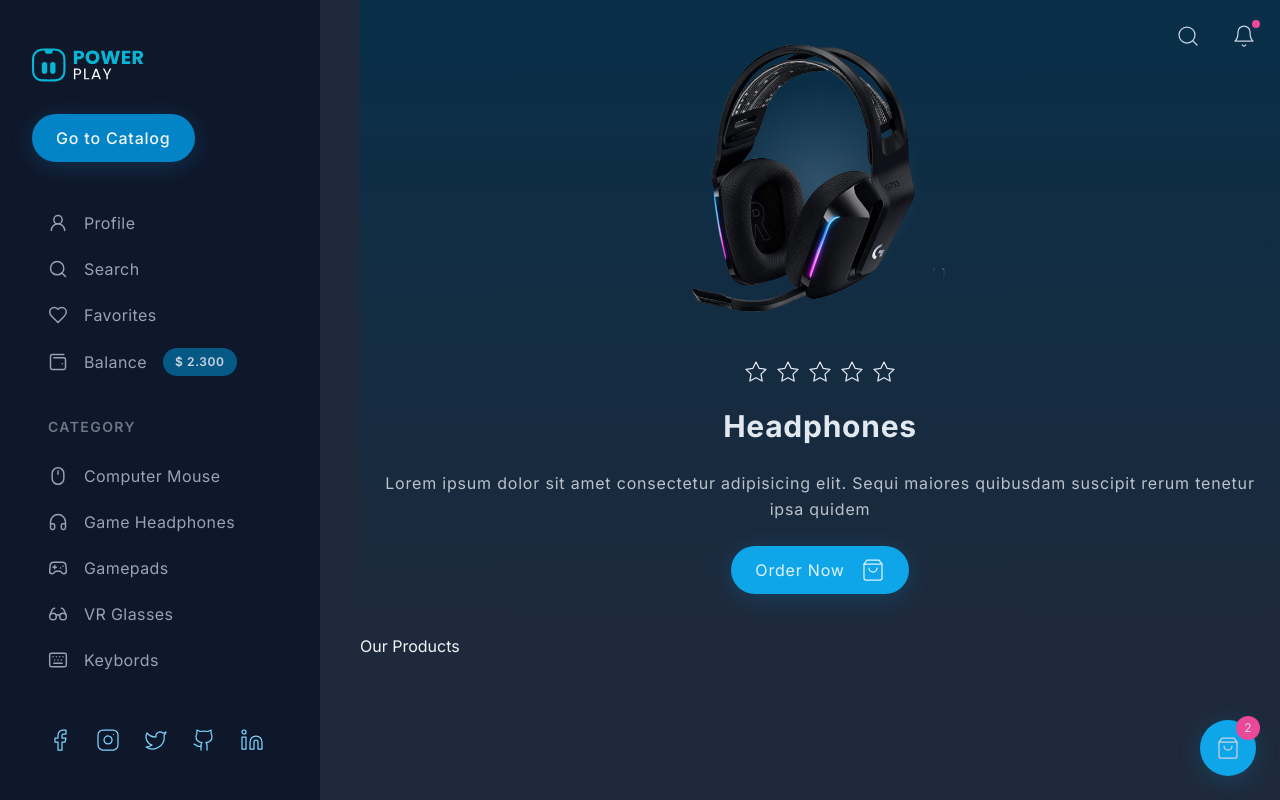
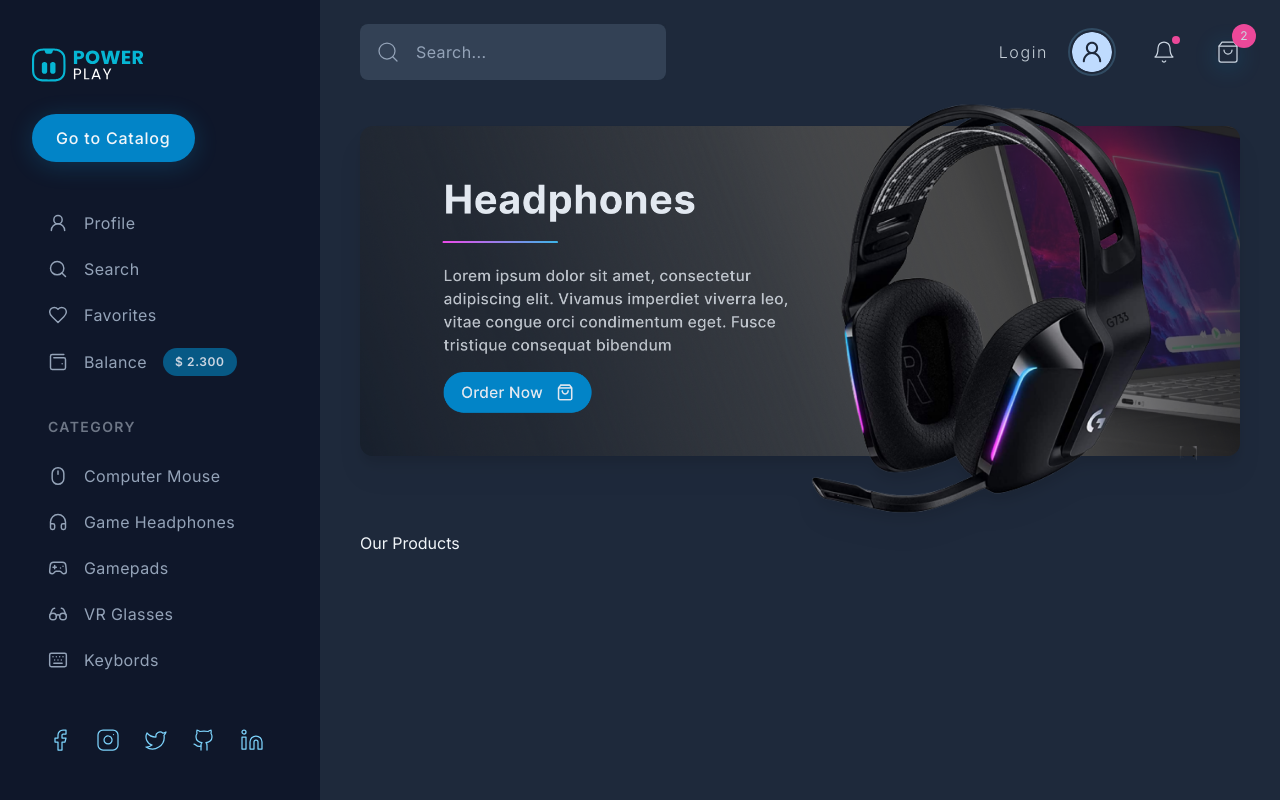
Before and after one commit to RodolfoAmorim/react-shop, a React (Vite) app: page / in a window 1280 px wide. Built offline with nearby package versions, Linux system fonts and the light colour scheme.

Commit message:
:lipstick: feat: responsive header

```diff
--- a/src/App.tsx
+++ b/src/App.tsx
@@ -1,46 +1,21 @@
 import { Sidebar } from './components/sidebar'
 import { Header } from './components/header'
-import { ShoppingBag, Star } from 'lucide-react'
 
 import './global.css'
 
 export function App() {
   return (
-    <main className='w-full min-h-screen bg-slate-800 text-slate-100 xl:flex xl:gap-10'>
+    <main className='w-full min-h-screen bg-slate-800 text-slate-100 xl:flex'>
       <Sidebar />
 
-      <div className='w-full flex-1'>
+      <div className='w-full flex-1 xl:px-10 2xl:px-20'>
         <Header />
 
-        <section className='w-full'>
-          <div className='w-full h-full bg-gradient-to-b from-sky-950 to-slate-800 flex flex-col items-center justify-center gap-4 py-10'>
-            <div className='w-72 aspect-square bg-gradient-radial from-sky-200/20 to-50% to-sky-200/0 flex items-center justify-center'>
-              <img src='/images/products/headphone.png' className='w-64' />
-            </div>
-
-            <div className='w-full flex flex-col items-center justify-center gap-6 mt-4 px-6 text-slate-200'>
-              <div className='w-full flex items-center justify-center gap-2'>
-                <Star strokeWidth={1.25} />
-                <Star strokeWidth={1.25} />
-                <Star strokeWidth={1.25} />
-                <Star strokeWidth={1.25} />
-                <Star strokeWidth={1.25} />
-              </div>
-
-              <h1 className='text-center text-3xl leading-tight tracking-wide font-bold'>
-                Headphones
-              </h1>
-
-              <p className='text-center opacity-80 leading-relaxed tracking-wider'>
-                Lorem ipsum dolor sit amet consectetur adipisicing elit. Sequi
-                maiores quibusdam suscipit rerum tenetur ipsa quidem
-              </p>
-
-              <button className='flex items-center justify-center gap-4 bg-sky-500 shadow-button rounded-full text-sky-100 px-6 py-3 tracking-wider leading-tight '>
-                Order Now <ShoppingBag strokeWidth={1.25} />
-              </button>
-            </div>
-          </div>
+        <section className='w-full px-6 pt-20 xl:p-0'>
+          <img
+            src='/images/banners/headphones_banner.png'
+            className='drop-shadow-xl'
+          />
         </section>
 
         <section>
--- a/src/components/avatar/index.tsx
+++ b/src/components/avatar/index.tsx
@@ -3,9 +3,9 @@ export function Avatar() {
     <>
       <img
         src='/images/users/default.svg'
-        className='w-12 rounded-full outline outline-4 outline-sky-300/50'
+        className='w-12 rounded-full outline outline-2 outline-offset-2 outline-sky-300/20 xl:w-10'
       />
-      <p className='text-lg leading-relaxed tracking-wider font-normal text-sky-50/80'>
+      <p className='text-lg leading-relaxed tracking-wider font-normal text-sky-50/80 xl:text-base xl:font-light xl:tracking-widest'>
         Login
       </p>
     </>
--- a/src/components/header/index.tsx
+++ b/src/components/header/index.tsx
@@ -28,13 +28,13 @@ export function Header() {
   }
 
   return (
-    <header className='inline-flex items-center justify-end gap-6 fixed top-0 right-0 p-6 text-slate-300 z-20'>
+    <header className='inline-flex items-center justify-end gap-6 fixed top-0 right-0 p-6 text-slate-300 z-20 xl:sticky xl:w-full xl:justify-between xl:px-0'>
       <div
         className={`${
           showSearch
             ? 'opacity-1 visible translate-y-0 ease-in'
             : 'opacity-0 invisible -translate-y-2 ease-out'
-        } transition-all duration-300 fixed h-screen top-0 left-0 right-0 z-40 bg-slate-800/20 p-6 backdrop-blur-md`}
+        } transition-all duration-300 fixed h-screen top-0 left-0 right-0 z-40 bg-slate-800/20 p-6 backdrop-blur-md xl:visible xl:translate-y-0 xl:opacity-100 xl:relative xl:h-auto xl:p-0 xl:z-0`}
       >
         <div
           className='flex items-center justify-start gap-4 bg-slate-700 px-4 rounded-lg'
@@ -54,12 +54,12 @@ export function Header() {
         </div>
       </div>
 
-      <div className='flex items-center justify-end gap-8'>
-        <span className='hidden'>
+      <div className='flex items-center justify-end gap-8 xl:gap-10'>
+        <span className='hidden xl:flex xl:flex-row-reverse xl:gap-6 xl:items-center'>
           <Avatar />
         </span>
 
-        <button className='' onClick={handleSearch}>
+        <button className='xl:hidden' onClick={handleSearch}>
           <Search strokeWidth={1.25} />
         </button>
 
@@ -68,8 +68,8 @@ export function Header() {
           <Bell strokeWidth={1.25} />
         </button>
 
-        <button className='fixed bottom-6 right-6 w-14 h-14 bg-sky-500 flex items-center justify-center rounded-full shadow-button'>
-          <span className='absolute -top-1 -right-1 bg-pink-500 w-6 h-6 text-xs flex items-center justify-center rounded-full leading-none'>
+        <button className='fixed bottom-6 right-6 w-14 h-14 bg-sky-500 flex items-center justify-center rounded-full shadow-button xl:relative xl:bottom-0 xl:right-0 xl:bg-transparent xl:w-auto xl:h-auto'>
+          <span className='absolute -top-1 -right-1 bg-pink-500 w-6 h-6 text-xs flex items-center justify-center rounded-full leading-none xl:-top-4 xl:-right-4'>
             2
           </span>
           <ShoppingBag strokeWidth={1.25} />
```
Also changed, not shown: .eslintrc.cjs, public/images/banners/headphones_banner.png (added), public/images/users/default.svg.
